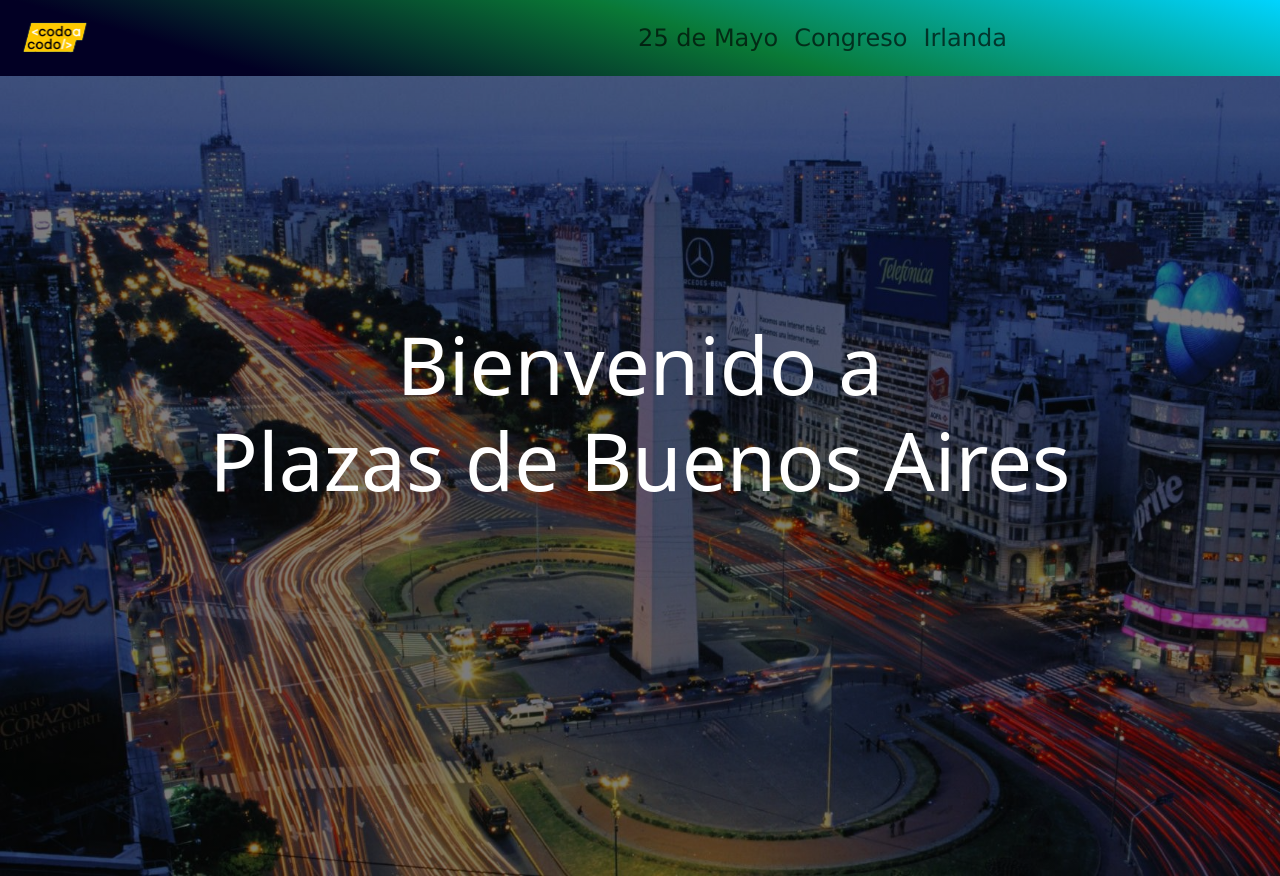
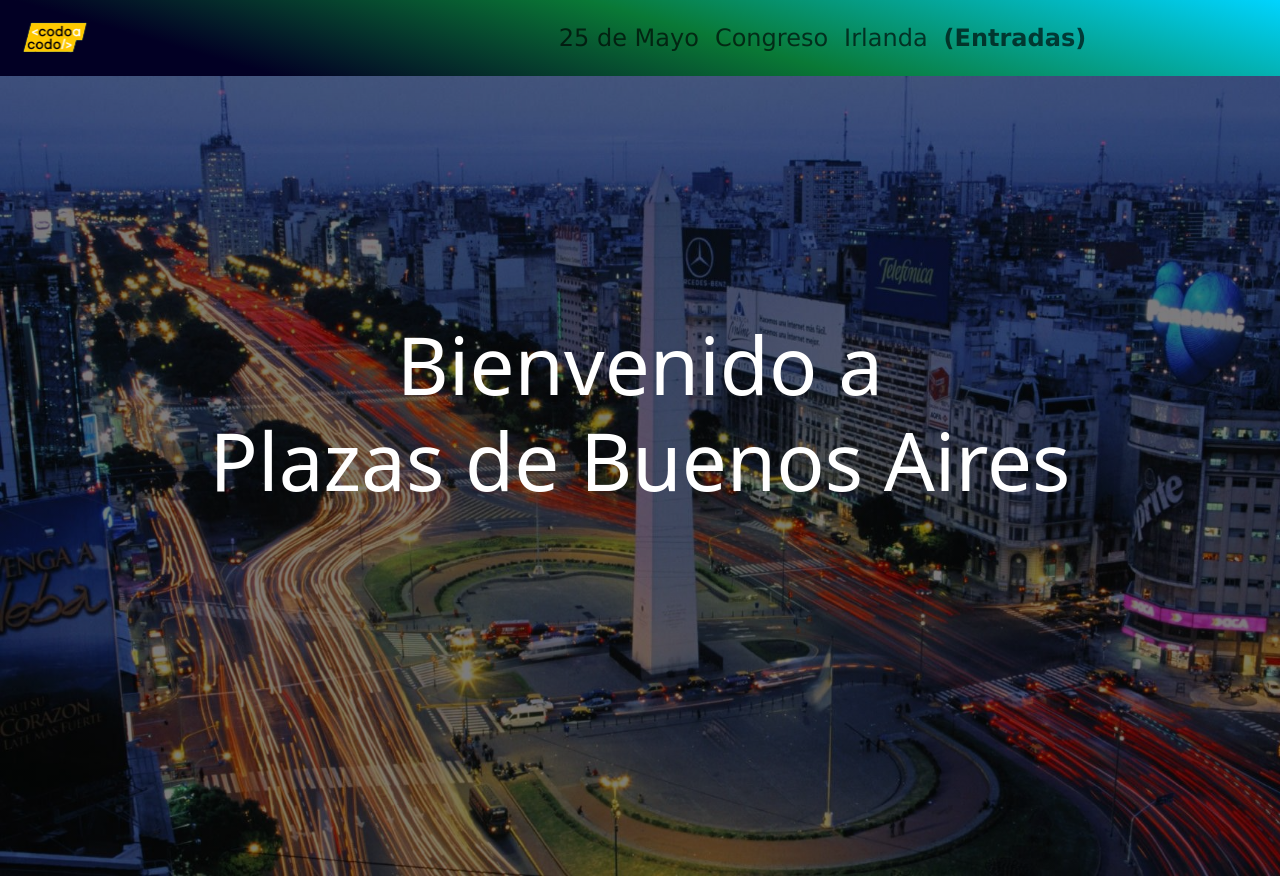
Before and after one commit to yatzule/trabajointegrador.github.io, a plain HTML site: page index.html in a window 1280 px wide. Shown: the top 876 px of the page. Drawn offline with nearby package versions, Linux system fonts and the light colour scheme.

Commit message:
Update index.html
Se agrega el enlace para la venta de tickets

```diff
--- a/index.html
+++ b/index.html
@@ -26,6 +26,10 @@
                   </li>
                   <li class="nav-item">
                     <a class="nav-link" href="#plazaIrlanda">Irlanda</a>
+                  </li>
+                  <li class="nav-item ">
+                    <a class="nav-link" href="/entradas/entradas.html"><strong>(Entradas)</strong>
+                    </a>
                   </li>
                 </ul>
               </div>
```
